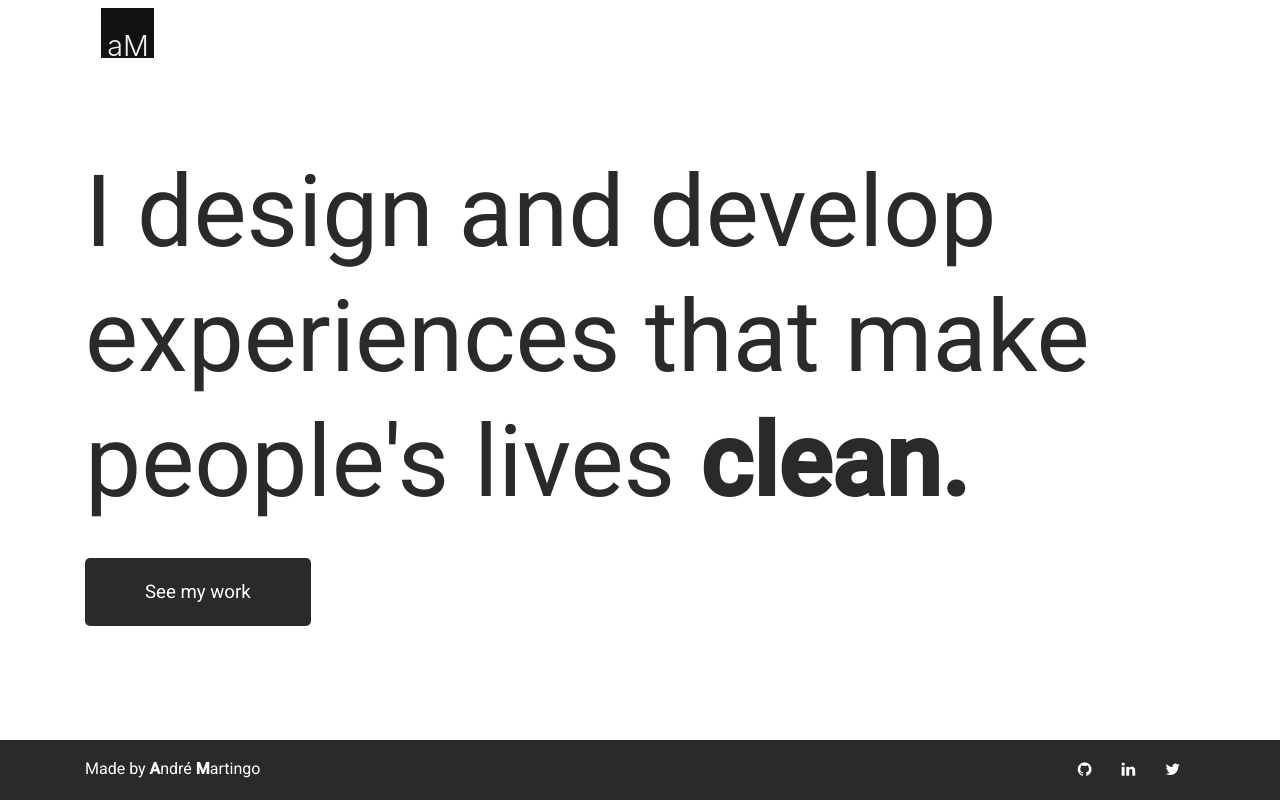
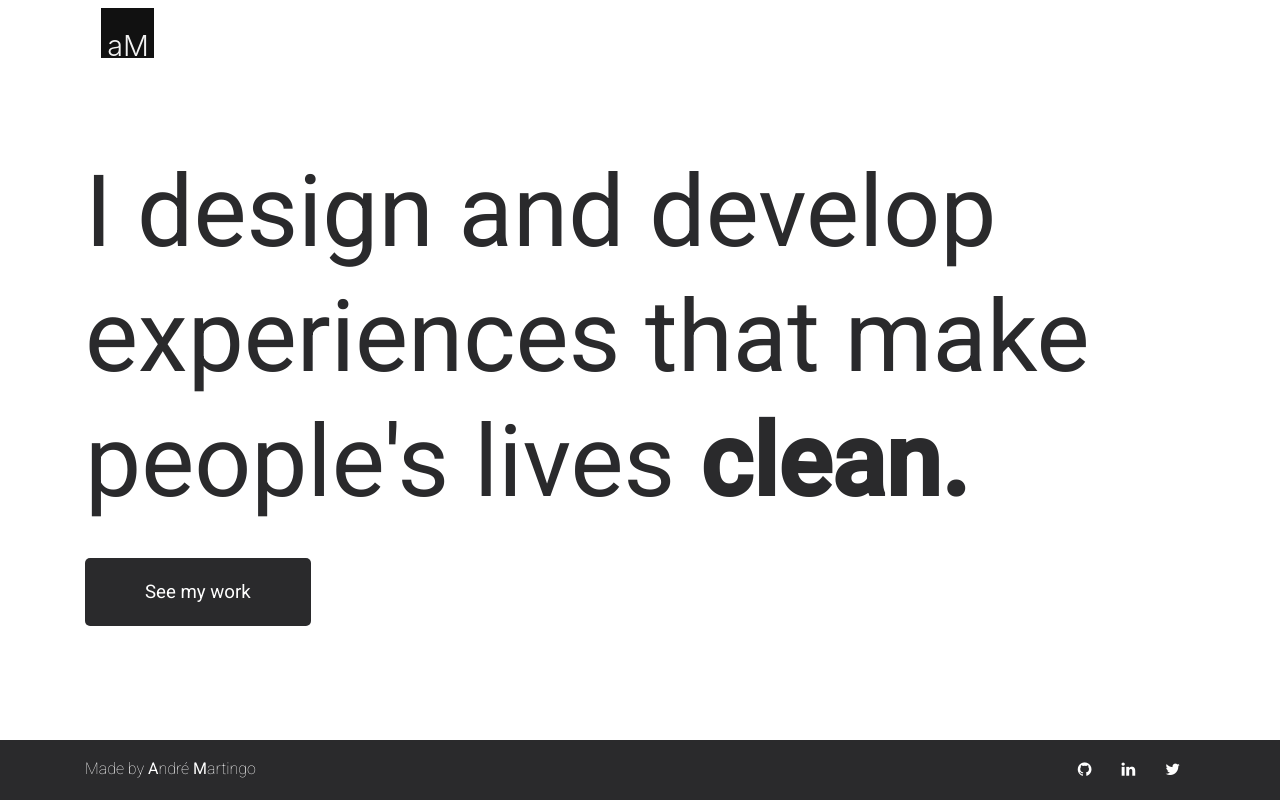
Before and after one commit to andremartingo/react-andremartingo, a React (Create React App) app: page / in a window 1280 px wide. Built offline with nearby package versions, Linux system fonts and the light colour scheme.

Commit message:
change footer font-weight

```diff
--- a/public/index.html
+++ b/public/index.html
@@ -12,7 +12,7 @@
     -->
   <link rel="manifest" href="%PUBLIC_URL%/manifest.json">
   <link rel="shortcut icon" href="%PUBLIC_URL%/favicon.ico">
-  <link href="https://fonts.googleapis.com/css?family=Roboto:300,400,500" rel="stylesheet">
+  <link href="https://fonts.googleapis.com/css?family=Roboto:100,300,400,500" rel="stylesheet">
   <!--
       Notice the use of %PUBLIC_URL% in the tags above.
       It will be replaced with the URL of the `public` folder during the build.
--- a/src/style/footer.css
+++ b/src/style/footer.css
@@ -13,6 +13,7 @@
   width: 50%;
   line-height: 27px;
   margin-top: 15px;
+  font-weight: 100;
 }
 
 .socialfooter {
```
